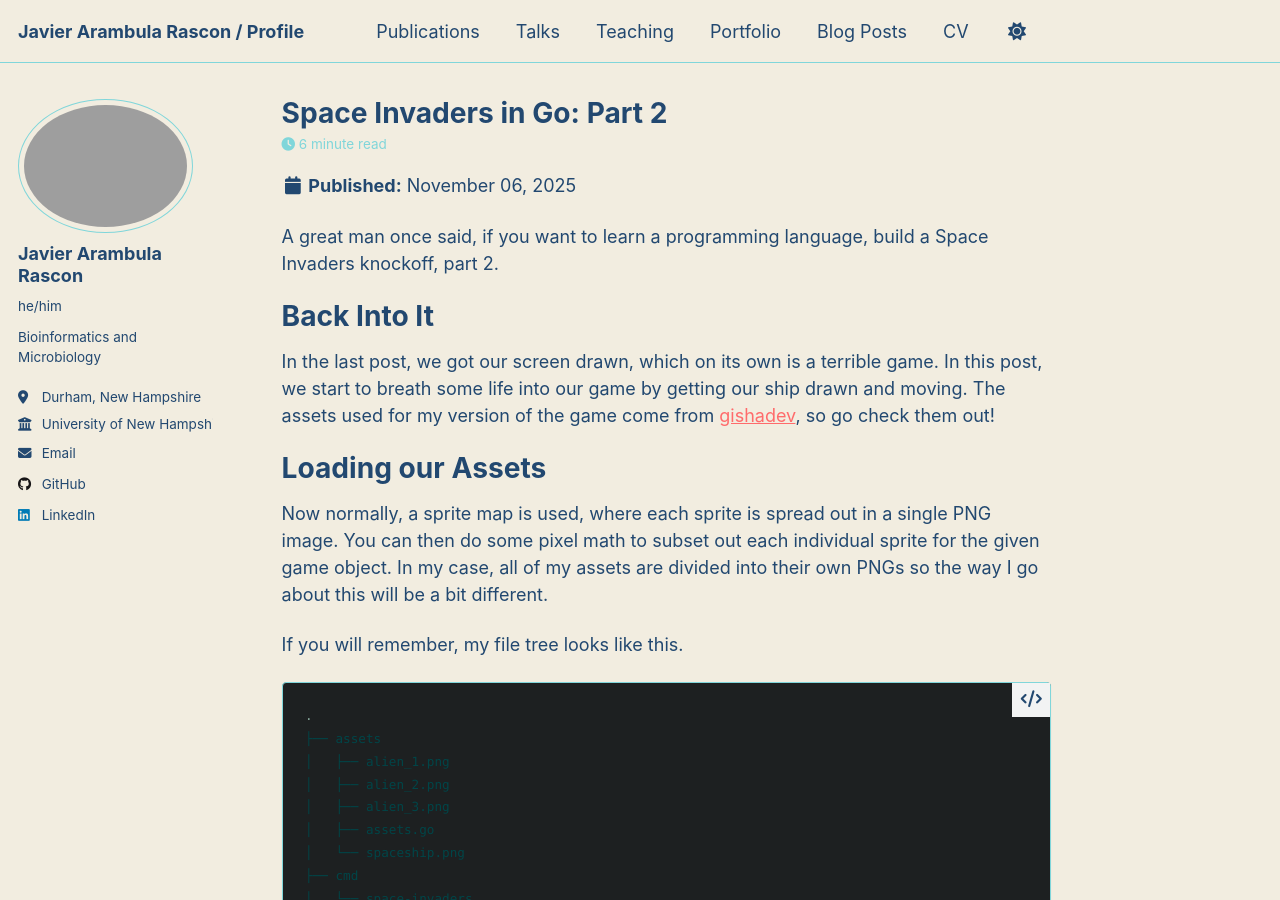
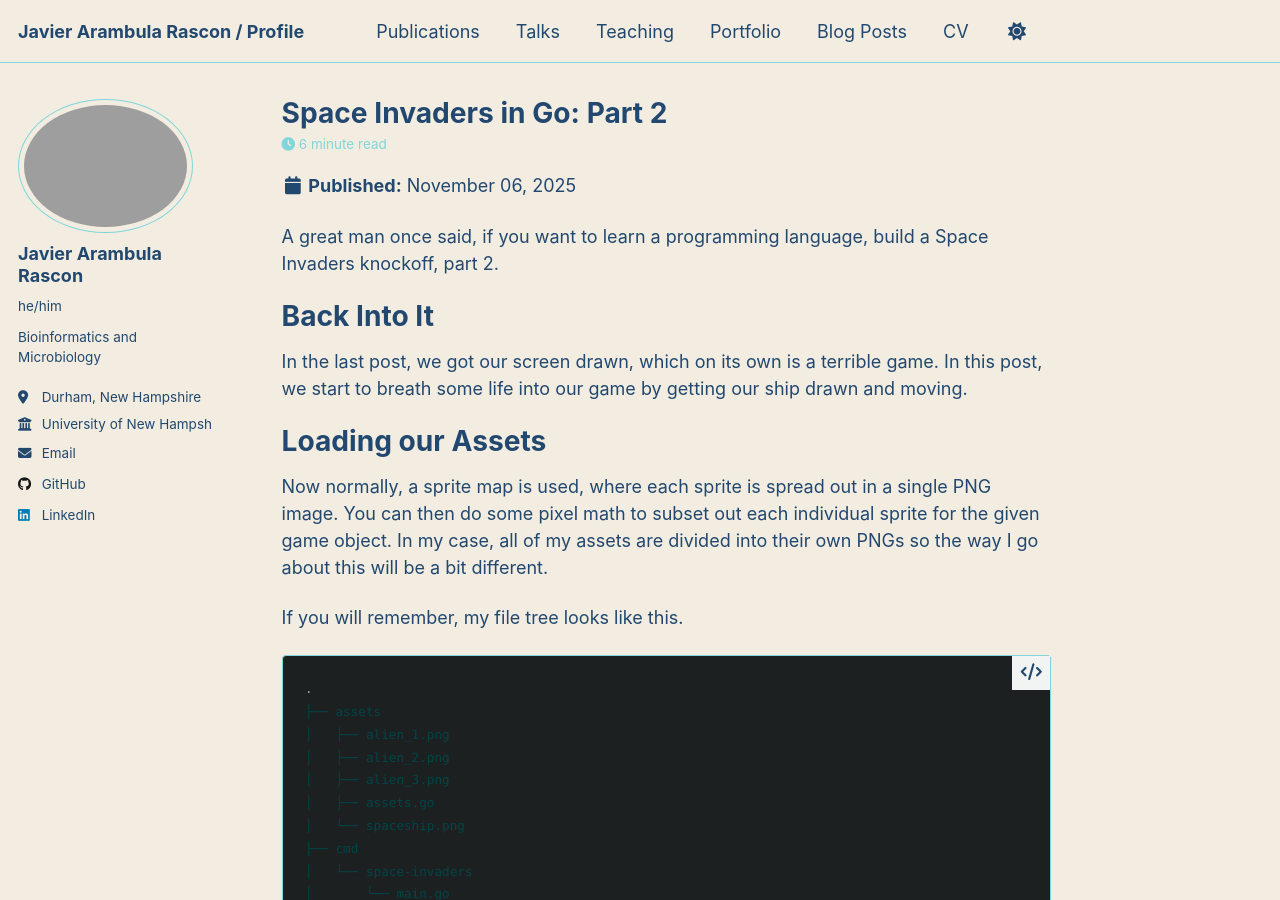
Before and after one commit to aram2608/aram2608.github.io, a Jekyll site: the page built from _posts/2025-11-06-space-invaders-go2.md, in a window 1280 px wide and 900 px high. Built offline with Jekyll 4.4.1, drawn with Linux system fonts in a browser that asks for light colours; a script that is not in the unit is left out.

```diff
--- a/_posts/2025-11-06-space-invaders-go2.md
+++ b/_posts/2025-11-06-space-invaders-go2.md
@@ -18,8 +18,7 @@ Back Into It
 
 In the last post, we got our screen drawn, which on its own is a terrible game.
 In this post, we start to breath some life into our game by getting our ship drawn
-and moving. The assets used for my version of the game come from [gishadev](https://itch.io/profile/gisha),
-so go check them out!
+and moving.
 
 Loading our Assets
 ===
```
